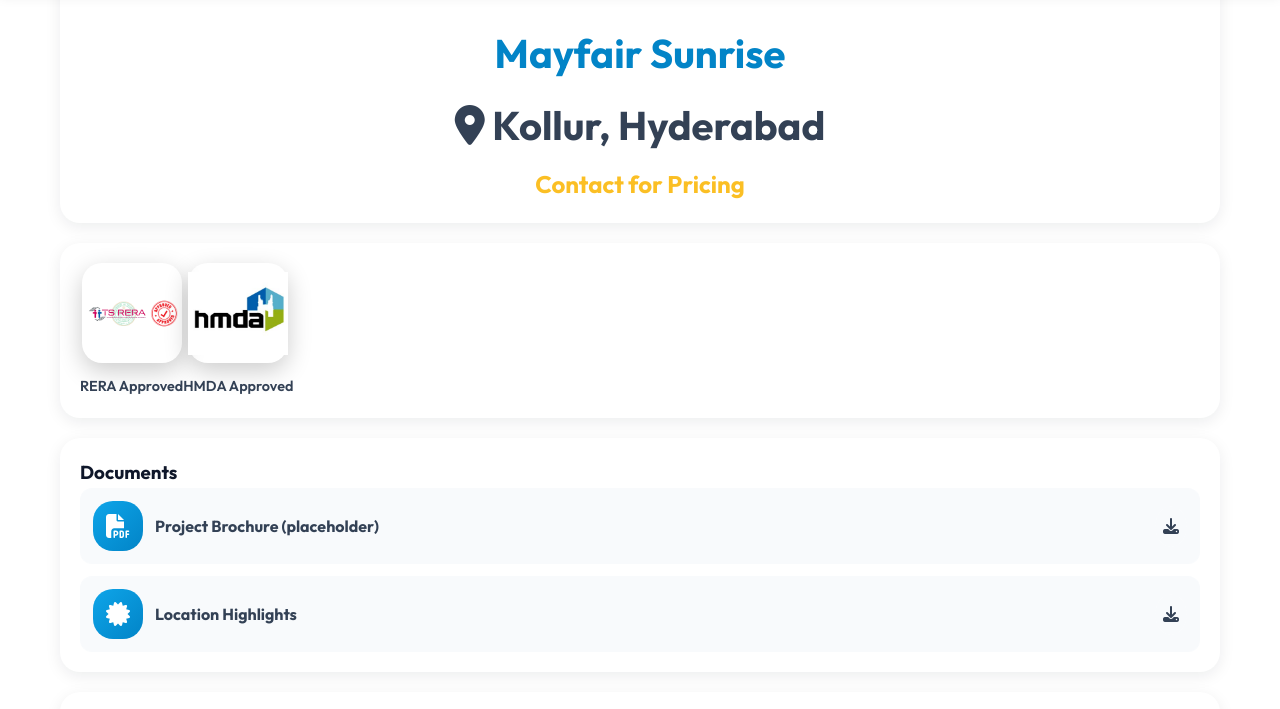
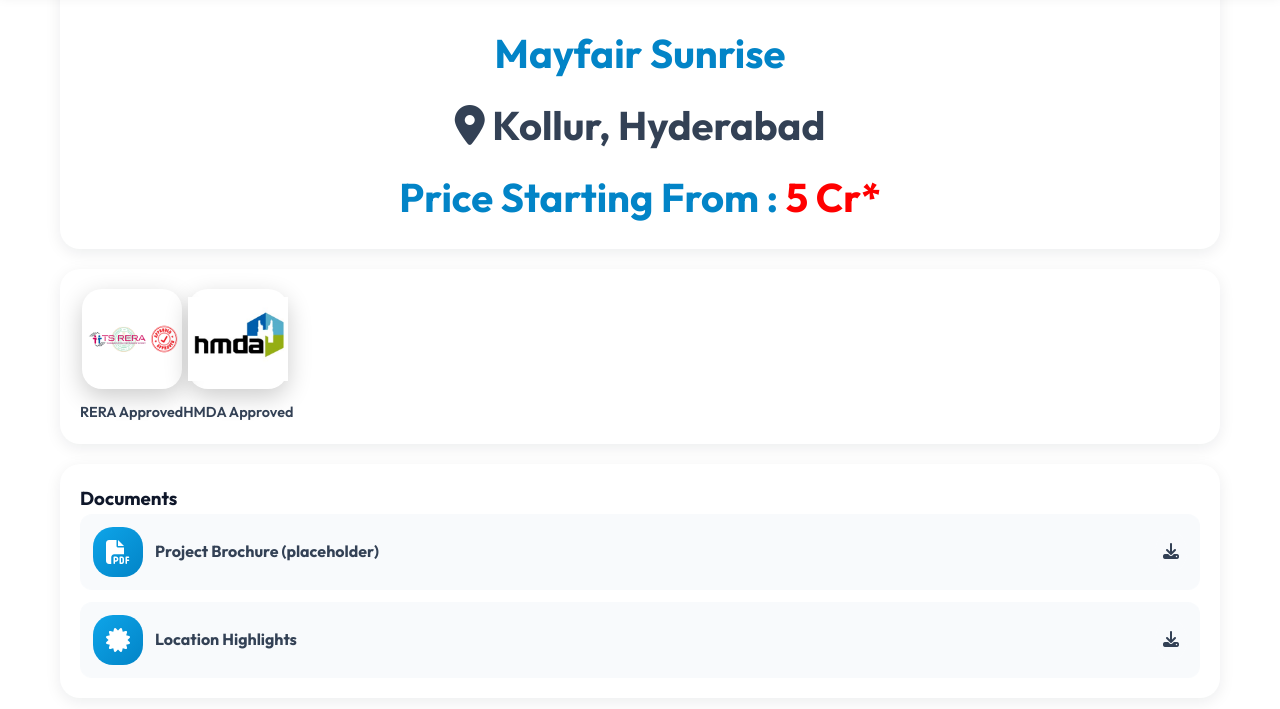
Before and after one commit to SagarMandala/PerfectJagah, a plain HTML site: page villa/project5.html in a window 1280 px wide. Shown: the part 79-788 px from the top of the page. Drawn offline with Linux system fonts and the light colour scheme; no server answers.

Commit message:
color change

```diff
--- a/villa/project5.html
+++ b/villa/project5.html
@@ -2597,7 +2597,7 @@
                 <i class="fas fa-map-marker-alt"></i>
                 Kollur, Hyderabad
             </p>
-            <p><strong style="font-size:1.5rem; font-weight:700; margin-top:12px; color: #fbbf24;">Contact for Pricing</strong></p>
+            <p><strong style="font-size: 2.5rem; font-weight: 700; margin-top: 12px; color: #0284c7;">Price Starting From : </strong><strong style="font-size: 2.5rem; font-weight: 700; margin-top: 12px; color: red;">5 Cr*</strong></p>
         </div>
         <div class="project-section-card" style="display:flex">
             <div class="modal-approval-item">
```
